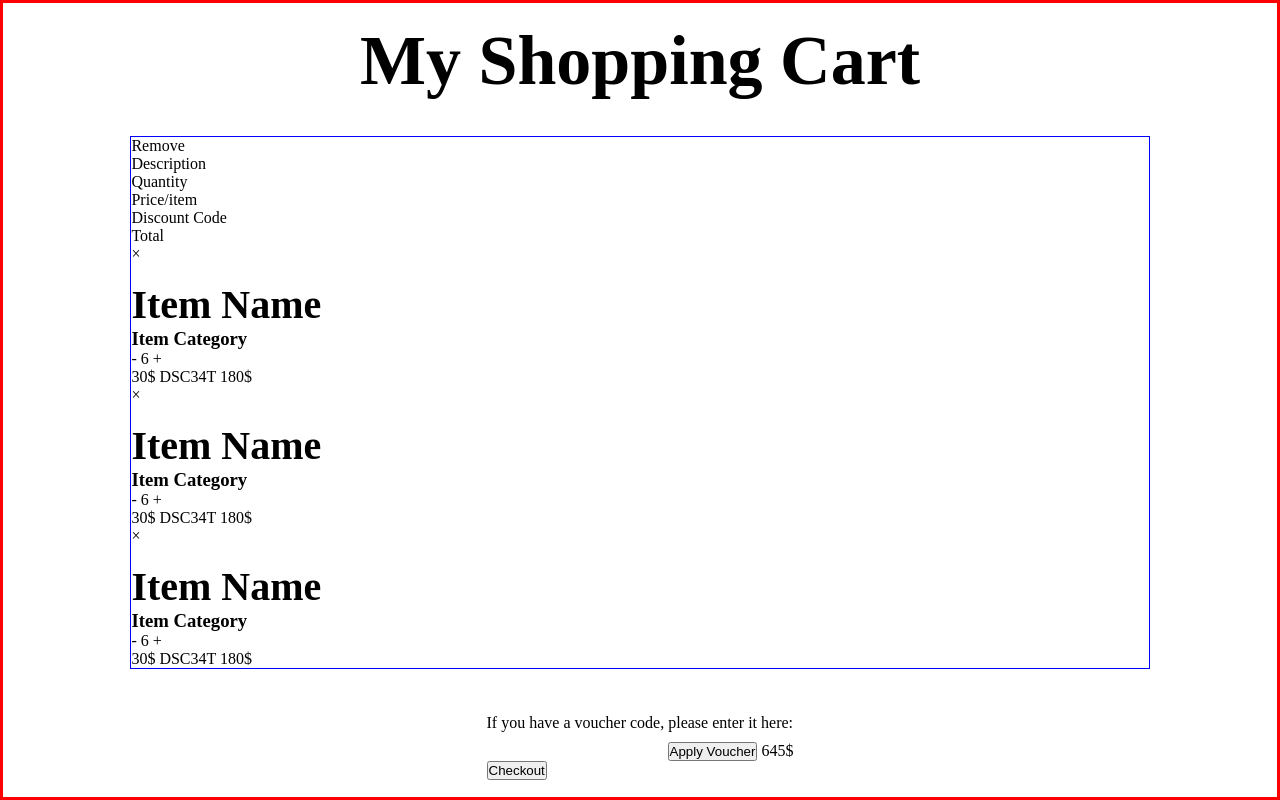
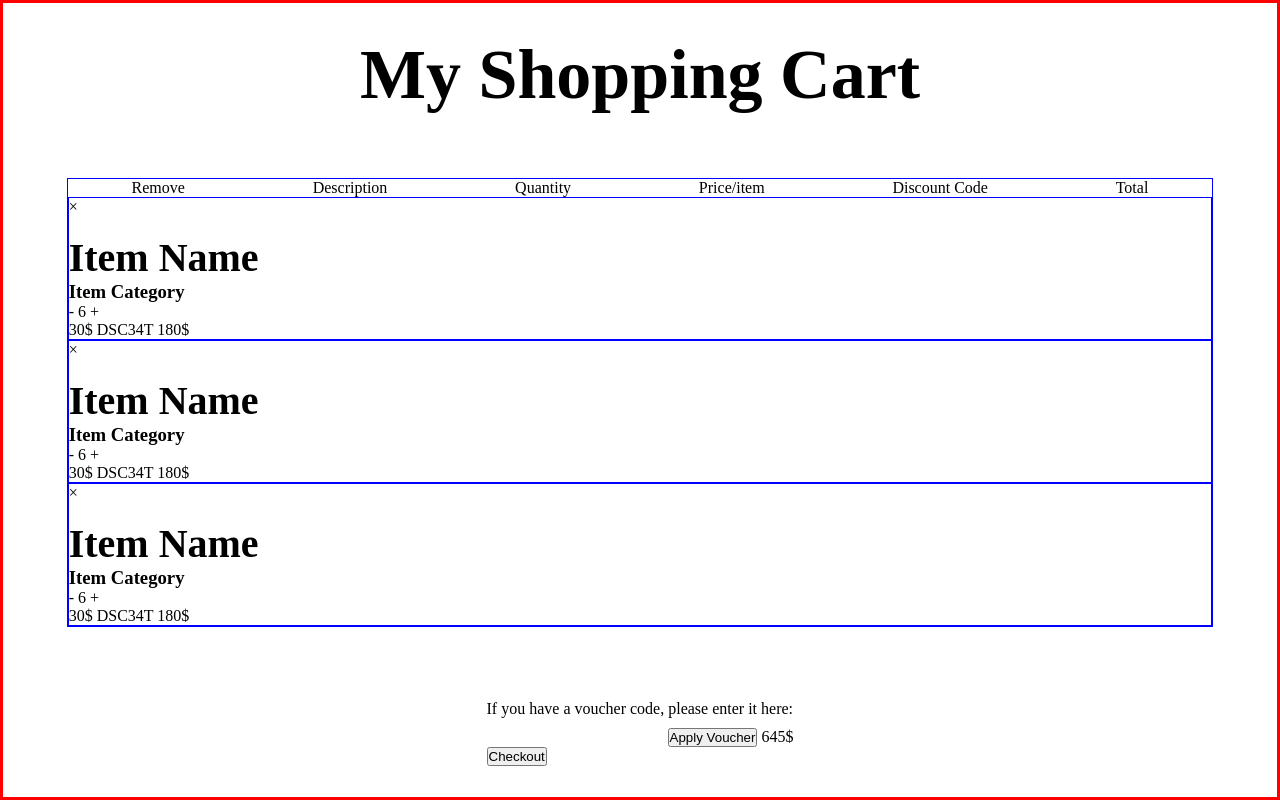
Before and after one commit to SourayaAbdelKader/e-commerce_fullstack, a PHP site: page /cart.html in a window 1280 px wide. Run offline with PHP 8.4, Linux system fonts and the light colour scheme.

Commit message:
Styling the cart container titles content and main container in '/styles/index.css'

```diff
--- a/client-frontend/styles/index.css
+++ b/client-frontend/styles/index.css
@@ -277,6 +277,15 @@ p {
 }
 .cart-page .cart-container{
   border: 1px solid blue;
-  width:80%;
+  width:90%;
 }
+.cart-container .cart-titles ul{
+  display: flex;
+  justify-content: space-around;
+}
+.cart-item{
+  border: 1px solid blue;
+
+}
+
 /* -------END OF CART HTML STYLING------ */
```
